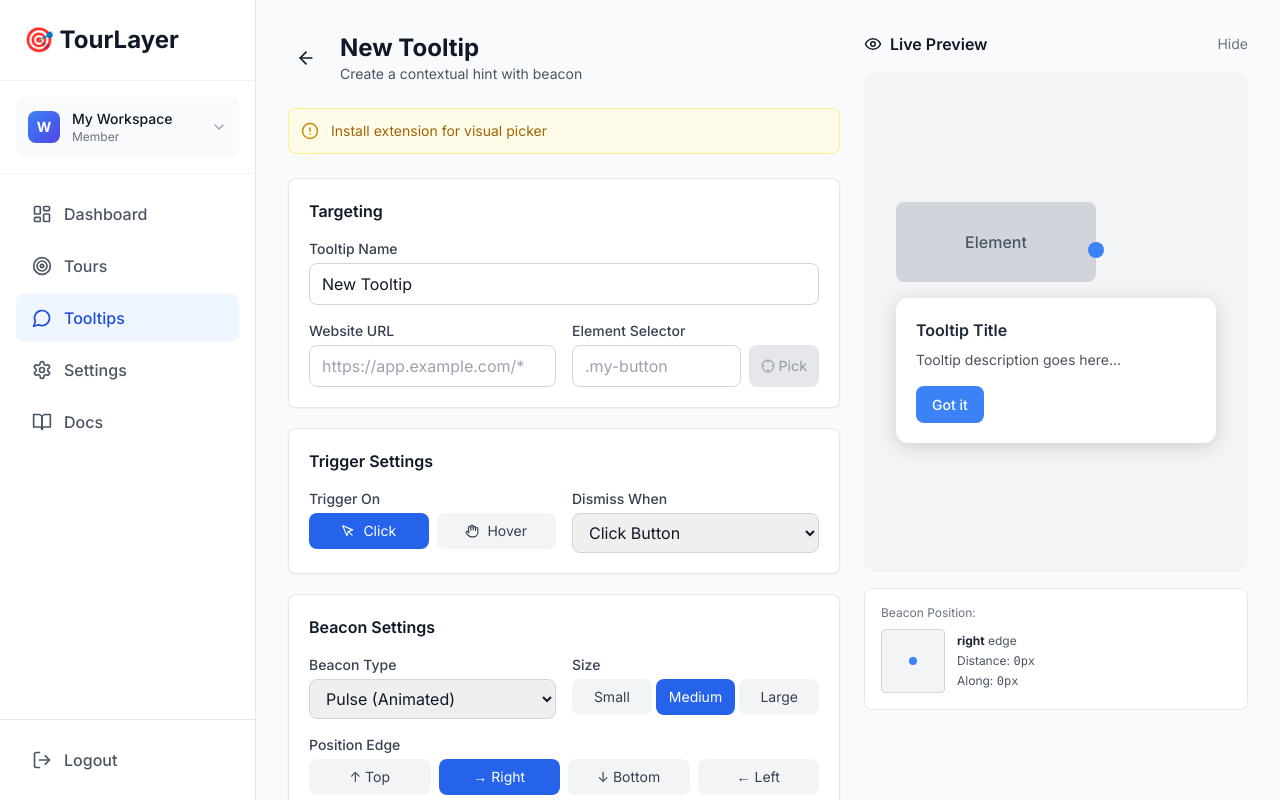
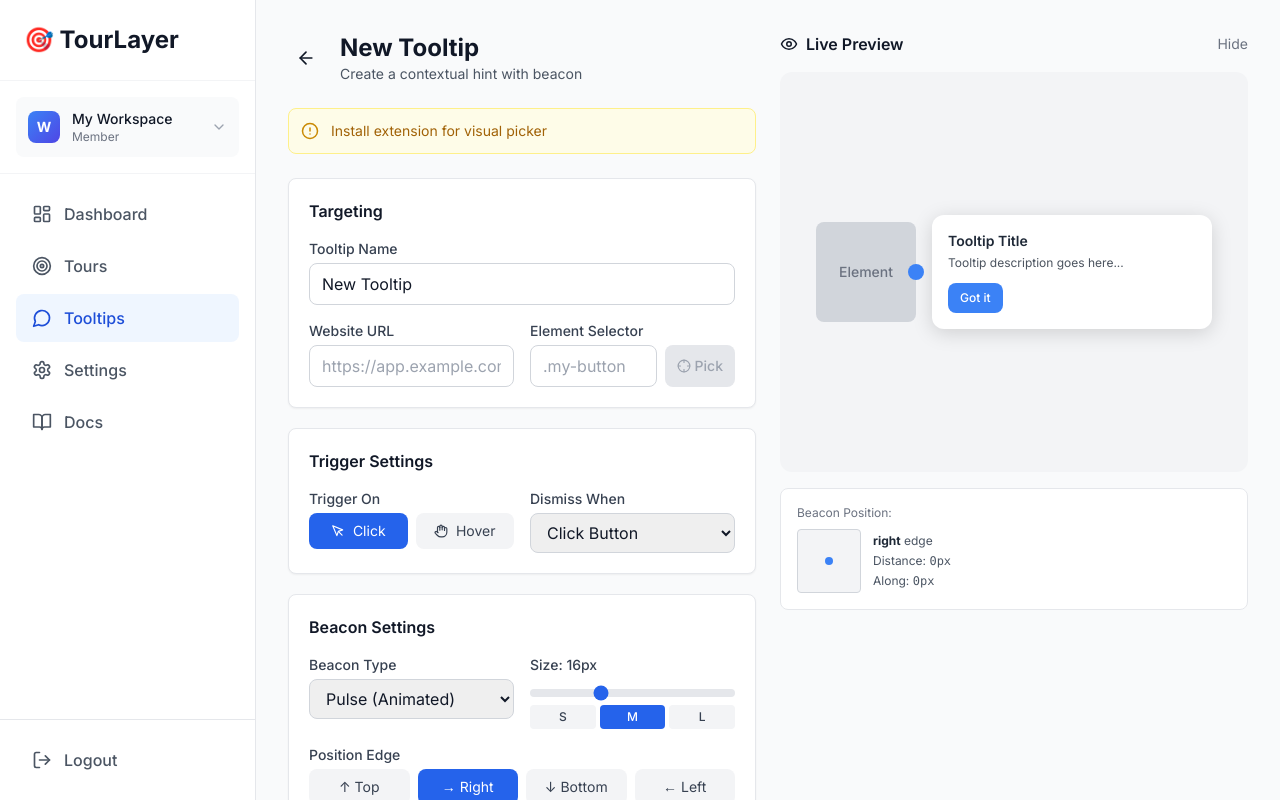
Before and after one commit to andreycretsu/plg-tour, a Next.js app in the folder web/: page /tooltips/new in a window 1280 px wide. Shown: the top 800 px of the page. Built offline with nearby package versions, Linux system fonts and the light colour scheme.

Commit message:
UX: Improve tooltip preview and size controls
- Custom size slider (8-32px) with S/M/L presets
- Fixed beacon centering calculation
- Preview fills available width
- Square element instead of rectangle
- Card repositions based on edge selection
- Supports both numeric and legacy string sizes

```diff
--- a/web/app/api/tooltips/route.ts
+++ b/web/app/api/tooltips/route.ts
@@ -87,7 +87,7 @@ export async function POST(request: NextRequest) {
       iconEdge = 'right',
       iconOffset = 0,
       iconOffsetY = 0,
-      iconSize = 'medium',
+      iconSize = 16, // Size in pixels
       iconColor = '#3b82f6',
       // Card content
       title,
--- a/web/app/tooltips/[id]/page.tsx
+++ b/web/app/tooltips/[id]/page.tsx
@@ -33,7 +33,7 @@ export default function EditTooltipPage() {
   const [iconEdge, setIconEdge] = useState<'top' | 'right' | 'bottom' | 'left'>('right');
   const [iconOffset, setIconOffset] = useState(0);
   const [iconOffsetY, setIconOffsetY] = useState(0);
-  const [iconSize, setIconSize] = useState<'small' | 'medium' | 'large'>('medium');
+  const [iconSize, setIconSize] = useState(16); // Size in pixels
   const [iconColor, setIconColor] = useState('#3b82f6');
 
   // Card settings
@@ -84,7 +84,10 @@ export default function EditTooltipPage() {
         setIconEdge(t.icon_edge || 'right');
         setIconOffset(t.icon_offset || 0);
         setIconOffsetY(t.icon_offset_y || 0);
-        setIconSize(t.icon_size || 'medium');
+        // Handle both numeric and legacy string sizes
+        const sizeMap: Record<string, number> = { small: 10, medium: 16, large: 24 };
+        const rawSize = t.icon_size;
+        setIconSize(typeof rawSize === 'number' ? rawSize : sizeMap[rawSize] || 16);
         setIconColor(t.icon_color || '#3b82f6');
         setTitle(t.title || '');
         setBody(t.body || '');
@@ -275,12 +278,10 @@ export default function EditTooltipPage() {
     }
   };
 
-  // Get beacon position for preview
-  const getBeaconPreviewStyle = () => {
-    const sizes = { small: 12, medium: 16, large: 24 };
-    const size = sizes[iconSize];
-    const offset = iconOffset;
-    const offsetY = iconOffsetY;
+  // Get beacon position for preview - properly centered
+  const getBeaconPreviewStyle = (): React.CSSProperties => {
+    const size = iconSize;
+    const halfSize = size / 2;
 
     const base: React.CSSProperties = {
       position: 'absolute',
@@ -291,16 +292,37 @@ export default function EditTooltipPage() {
       animation: iconType === 'pulse' ? 'pulse 2s infinite' : undefined,
     };
 
+    // Position beacon on the edge with offsets
     switch (iconEdge) {
       case 'top':
-        return { ...base, top: offset - size/2, left: `calc(50% + ${offsetY}px)`, transform: 'translateX(-50%)' };
+        return {
+          ...base,
+          top: -halfSize - iconOffset,
+          left: '50%',
+          marginLeft: -halfSize + iconOffsetY,
+        };
       case 'bottom':
-        return { ...base, bottom: offset - size/2, left: `calc(50% + ${offsetY}px)`, transform: 'translateX(-50%)' };
+        return {
+          ...base,
+          bottom: -halfSize - iconOffset,
+          left: '50%',
+          marginLeft: -halfSize + iconOffsetY,
+        };
       case 'left':
-        return { ...base, left: offset - size/2, top: `calc(50% + ${offsetY}px)`, transform: 'translateY(-50%)' };
+        return {
+          ...base,
+          left: -halfSize - iconOffset,
+          top: '50%',
+          marginTop: -halfSize + iconOffsetY,
+        };
       case 'right':
       default:
-        return { ...base, right: offset - size/2, top: `calc(50% + ${offsetY}px)`, transform: 'translateY(-50%)' };
+        return {
+          ...base,
+          right: -halfSize - iconOffset,
+          top: '50%',
+          marginTop: -halfSize + iconOffsetY,
+        };
     }
   };
 
@@ -496,20 +518,32 @@ export default function EditTooltipPage() {
               </div>
 
               <div>
-                <label className="label">Size</label>
+                <label className="label">Size: {iconSize}px</label>
+                <input
+                  type="range"
+                  min="8"
+                  max="32"
+                  value={iconSize}
+                  onChange={(e) => setIconSize(parseInt(e.target.value))}
+                  className="w-full h-2 bg-gray-200 rounded-lg appearance-none cursor-pointer accent-blue-600 mb-2"
+                />
                 <div className="flex gap-1">
-                  {['small', 'medium', 'large'].map((size) => (
+                  {[
+                    { label: 'S', value: 10 },
+                    { label: 'M', value: 16 },
+                    { label: 'L', value: 24 },
+                  ].map((preset) => (
                     <button
-                      key={size}
+                      key={preset.label}
                       type="button"
-                      onClick={() => setIconSize(size as any)}
-                      className={`flex-1 py-2 rounded-lg capitalize text-sm transition-colors ${
-                        iconSize === size
+                      onClick={() => setIconSize(preset.value)}
+                      className={`flex-1 py-1 rounded text-xs font-medium transition-colors ${
+                        iconSize === preset.value
                           ? 'bg-blue-600 text-white'
                           : 'bg-gray-100 text-gray-700 hover:bg-gray-200'
                       }`}
                     >
-                      {size}
+                      {preset.label}
                     </button>
                   ))}
                 </div>
@@ -960,7 +994,7 @@ export default function EditTooltipPage() {
         </div>
 
         {/* Right Column - Live Preview */}
-        <div className="w-96 flex-shrink-0">
+        <div className="flex-1 min-w-[400px] max-w-[500px]">
           <div className="sticky top-4">
             <div className="flex items-center justify-between mb-4">
               <h2 className="text-base font-semibold text-gray-900 flex items-center gap-2">
@@ -977,33 +1011,41 @@ export default function EditTooltipPage() {
 
             {showPreview && (
               <div
-                className="rounded-xl p-8 min-h-[500px] flex items-center justify-center"
+                className="rounded-xl p-6 min-h-[400px] flex items-center justify-center"
                 style={{ backgroundColor: '#f3f4f6' }}
               >
-                {/* Preview Container */}
-                <div className="relative">
-                  {/* Mock Element */}
+                {/* Preview Layout - changes based on edge */}
+                <div className={`flex items-center justify-center gap-4`}
+                style={{
+                  flexDirection: iconEdge === 'top' ? 'column-reverse' :
+                                 iconEdge === 'bottom' ? 'column' :
+                                 iconEdge === 'left' ? 'row-reverse' : 'row'
+                }}>
+
+                  {/* Mock Element - Square */}
+                  <div className="relative flex-shrink-0">
                     <div
-                    className="bg-gray-300 rounded-lg flex items-center justify-center text-gray-600 font-medium relative"
-                    style={{ width: 200, height: 80 }}
+                      className="bg-gray-300 rounded-lg flex items-center justify-center text-gray-500 font-medium text-sm"
+                      style={{ width: 100, height: 100 }}
                     >
-                    <span>Element</span>
+                      Element
 
                       {/* Beacon */}
                       {iconType !== 'none' && (
                         <div style={getBeaconPreviewStyle()} />
                       )}
                     </div>
+                  </div>
 
                   {/* Tooltip Card Preview */}
                   <div
-                    className="mt-4"
+                    className="flex-shrink-0"
                     style={{
-                      width: Math.min(cardWidth, 340),
+                      width: Math.min(cardWidth, 280),
                       backgroundColor: cardBgColor,
                       color: cardTextColor,
                       borderRadius: cardBorderRadius,
-                      padding: cardPadding,
+                      padding: Math.min(cardPadding, 16),
                       boxShadow: getShadowValue(cardShadow),
                       textAlign: textAlign,
                     }}
@@ -1012,14 +1054,14 @@ export default function EditTooltipPage() {
                       <img
                         src={imageUrl}
                         alt="Preview"
-                        className="w-full h-32 object-cover rounded-lg mb-3"
+                        className="w-full h-24 object-cover mb-3"
                         style={{ borderRadius: Math.max(0, cardBorderRadius - 4) }}
                       />
                     )}
-                    <h3 className="font-semibold text-base mb-2">
+                    <h3 className="font-semibold text-sm mb-1">
                       {title || 'Tooltip Title'}
                     </h3>
-                    <p className="text-sm opacity-80 mb-4">
+                    <p className="text-xs opacity-80 mb-3">
                       {body || 'Tooltip description goes here...'}
                     </p>
                     {buttonText && (
@@ -1028,12 +1070,12 @@ export default function EditTooltipPage() {
                           backgroundColor: buttonColor,
                           color: buttonTextColor,
                           borderRadius: buttonBorderRadius,
-                          padding: '8px 16px',
+                          padding: '6px 12px',
                           width: textAlign === 'center' ? '100%' : 'auto',
                           display: textAlign === 'center' ? 'block' : 'inline-block',
                           border: 'none',
                           fontWeight: 500,
-                          fontSize: '14px',
+                          fontSize: '12px',
                           cursor: 'pointer',
                         }}
                       >
--- a/web/app/tooltips/new/page.tsx
+++ b/web/app/tooltips/new/page.tsx
@@ -27,7 +27,7 @@ export default function NewTooltipPage() {
   const [iconEdge, setIconEdge] = useState<'top' | 'right' | 'bottom' | 'left'>('right');
   const [iconOffset, setIconOffset] = useState(0);
   const [iconOffsetY, setIconOffsetY] = useState(0); // Y-axis alignment
-  const [iconSize, setIconSize] = useState<'small' | 'medium' | 'large'>('medium');
+  const [iconSize, setIconSize] = useState(16); // Size in pixels
   const [iconColor, setIconColor] = useState('#3b82f6');
 
   // Card settings
@@ -184,12 +184,10 @@ export default function NewTooltipPage() {
     }
   };
 
-  // Get beacon position for preview
-  const getBeaconPreviewStyle = () => {
-    const sizes = { small: 12, medium: 16, large: 24 };
-    const size = sizes[iconSize];
-    const offset = iconOffset;
-    const offsetY = iconOffsetY;
+  // Get beacon position for preview - properly centered
+  const getBeaconPreviewStyle = (): React.CSSProperties => {
+    const size = iconSize;
+    const halfSize = size / 2;
 
     const base: React.CSSProperties = {
       position: 'absolute',
@@ -200,18 +198,39 @@ export default function NewTooltipPage() {
       animation: iconType === 'pulse' ? 'pulse 2s infinite' : undefined,
     };
 
-    // For left/right edges: Y offset moves vertically
-    // For top/bottom edges: Y offset moves horizontally
+    // Position beacon on the edge with offsets
+    // iconOffset: perpendicular to edge (- = inside, + = outside)
+    // iconOffsetY: along the edge (- = up/left, + = down/right)
     switch (iconEdge) {
       case 'top':
-        return { ...base, top: offset - size/2, left: `calc(50% + ${offsetY}px)`, transform: 'translateX(-50%)' };
+        return {
+          ...base,
+          top: -halfSize - iconOffset,
+          left: '50%',
+          marginLeft: -halfSize + iconOffsetY,
+        };
       case 'bottom':
-        return { ...base, bottom: offset - size/2, left: `calc(50% + ${offsetY}px)`, transform: 'translateX(-50%)' };
+        return {
+          ...base,
+          bottom: -halfSize - iconOffset,
+          left: '50%',
+          marginLeft: -halfSize + iconOffsetY,
+        };
       case 'left':
-        return { ...base, left: offset - size/2, top: `calc(50% + ${offsetY}px)`, transform: 'translateY(-50%)' };
+        return {
+          ...base,
+          left: -halfSize - iconOffset,
+          top: '50%',
+          marginTop: -halfSize + iconOffsetY,
+        };
       case 'right':
       default:
-        return { ...base, right: offset - size/2, top: `calc(50% + ${offsetY}px)`, transform: 'translateY(-50%)' };
+        return {
+          ...base,
+          right: -halfSize - iconOffset,
+          top: '50%',
+          marginTop: -halfSize + iconOffsetY,
+        };
     }
   };
 
@@ -386,20 +405,32 @@ export default function NewTooltipPage() {
               </div>
 
               <div>
-                <label className="label">Size</label>
+                <label className="label">Size: {iconSize}px</label>
+                <input
+                  type="range"
+                  min="8"
+                  max="32"
+                  value={iconSize}
+                  onChange={(e) => setIconSize(parseInt(e.target.value))}
+                  className="w-full h-2 bg-gray-200 rounded-lg appearance-none cursor-pointer accent-blue-600 mb-2"
+                />
                 <div className="flex gap-1">
-                  {['small', 'medium', 'large'].map((size) => (
+                  {[
+                    { label: 'S', value: 10 },
+                    { label: 'M', value: 16 },
+                    { label: 'L', value: 24 },
+                  ].map((preset) => (
                     <button
-                      key={size}
+                      key={preset.label}
                       type="button"
-                      onClick={() => setIconSize(size as any)}
-                      className={`flex-1 py-2 rounded-lg capitalize text-sm transition-colors ${
-                        iconSize === size
+                      onClick={() => setIconSize(preset.value)}
+                      className={`flex-1 py-1 rounded text-xs font-medium transition-colors ${
+                        iconSize === preset.value
                           ? 'bg-blue-600 text-white'
                           : 'bg-gray-100 text-gray-700 hover:bg-gray-200'
                       }`}
                     >
-                      {size}
+                      {preset.label}
                     </button>
                   ))}
                 </div>
@@ -855,7 +886,7 @@ export default function NewTooltipPage() {
         </div>
 
         {/* Right Column - Live Preview */}
-        <div className="w-96 flex-shrink-0">
+        <div className="flex-1 min-w-[400px] max-w-[500px]">
           <div className="sticky top-4">
             <div className="flex items-center justify-between mb-4">
               <h2 className="text-base font-semibold text-gray-900 flex items-center gap-2">
@@ -872,33 +903,43 @@ export default function NewTooltipPage() {
 
             {showPreview && (
               <div
-                className="rounded-xl p-8 min-h-[500px] flex items-center justify-center"
+                className="rounded-xl p-6 min-h-[400px] flex items-center justify-center"
                 style={{ backgroundColor: '#f3f4f6' }}
               >
-                {/* Preview Container */}
-                <div className="relative">
-                  {/* Mock Element */}
+                {/* Preview Layout - changes based on edge */}
+                <div className={`flex items-center justify-center gap-4 ${
+                  iconEdge === 'top' || iconEdge === 'bottom' ? 'flex-col' : 'flex-row'
+                } ${iconEdge === 'top' || iconEdge === 'left' ? 'flex-col-reverse' : ''}`}
+                style={{
+                  flexDirection: iconEdge === 'top' ? 'column-reverse' :
+                                 iconEdge === 'bottom' ? 'column' :
+                                 iconEdge === 'left' ? 'row-reverse' : 'row'
+                }}>
+
+                  {/* Mock Element - Square */}
+                  <div className="relative flex-shrink-0">
                     <div
-                    className="bg-gray-300 rounded-lg flex items-center justify-center text-gray-600 font-medium relative"
-                    style={{ width: 200, height: 80 }}
+                      className="bg-gray-300 rounded-lg flex items-center justify-center text-gray-500 font-medium text-sm"
+                      style={{ width: 100, height: 100 }}
                     >
-                    <span>Element</span>
+                      Element
 
                       {/* Beacon */}
                       {iconType !== 'none' && (
                         <div style={getBeaconPreviewStyle()} />
                       )}
                     </div>
+                  </div>
 
                   {/* Tooltip Card Preview */}
                   <div
-                    className="mt-4"
+                    className="flex-shrink-0"
                     style={{
-                      width: Math.min(cardWidth, 340),
+                      width: Math.min(cardWidth, 280),
                       backgroundColor: cardBgColor,
                       color: cardTextColor,
                       borderRadius: cardBorderRadius,
-                      padding: cardPadding,
+                      padding: Math.min(cardPadding, 16),
                       boxShadow: getShadowValue(cardShadow),
                       textAlign: textAlign,
                     }}
@@ -907,14 +948,14 @@ export default function NewTooltipPage() {
                       <img
                         src={imageUrl}
                         alt="Preview"
-                        className="w-full h-32 object-cover rounded-lg mb-3"
+                        className="w-full h-24 object-cover mb-3"
                         style={{ borderRadius: Math.max(0, cardBorderRadius - 4) }}
                       />
                     )}
-                    <h3 className="font-semibold text-base mb-2">
+                    <h3 className="font-semibold text-sm mb-1">
                       {title || 'Tooltip Title'}
                     </h3>
-                    <p className="text-sm opacity-80 mb-4">
+                    <p className="text-xs opacity-80 mb-3">
                       {body || 'Tooltip description goes here...'}
                     </p>
                     {buttonText && (
@@ -923,12 +964,12 @@ export default function NewTooltipPage() {
                           backgroundColor: buttonColor,
                           color: buttonTextColor,
                           borderRadius: buttonBorderRadius,
-                          padding: '8px 16px',
+                          padding: '6px 12px',
                           width: textAlign === 'center' ? '100%' : 'auto',
                           display: textAlign === 'center' ? 'block' : 'inline-block',
                           border: 'none',
                           fontWeight: 500,
-                          fontSize: '14px',
+                          fontSize: '12px',
                           cursor: 'pointer',
                         }}
                       >
--- a/web/public/embed.js
+++ b/web/public/embed.js
@@ -236,8 +236,10 @@
     const delay = tooltip.delay_ms || 0;
     setTimeout(() => {
       const rect = element.getBoundingClientRect();
-      const sizes = { small: 12, medium: 16, large: 24 };
-      const size = sizes[tooltip.icon_size] || 16;
+      // Support both numeric and legacy string sizes
+      const sizeMap = { small: 10, medium: 16, large: 24 };
+      const rawSize = tooltip.icon_size;
+      const size = typeof rawSize === 'number' ? rawSize : (sizeMap[rawSize] || 16);
 
       // Use new edge-based positioning with Y offset
       const beaconPos = getBeaconPositionEdge(rect, tooltip.icon_edge || 'right', tooltip.icon_offset || 0, size, tooltip.icon_offset_y || 0);
```
Also changed, not shown: 1 other file (tests, documents, lock files or other folders). Lines whose indentation alone changed are shown as unchanged.
